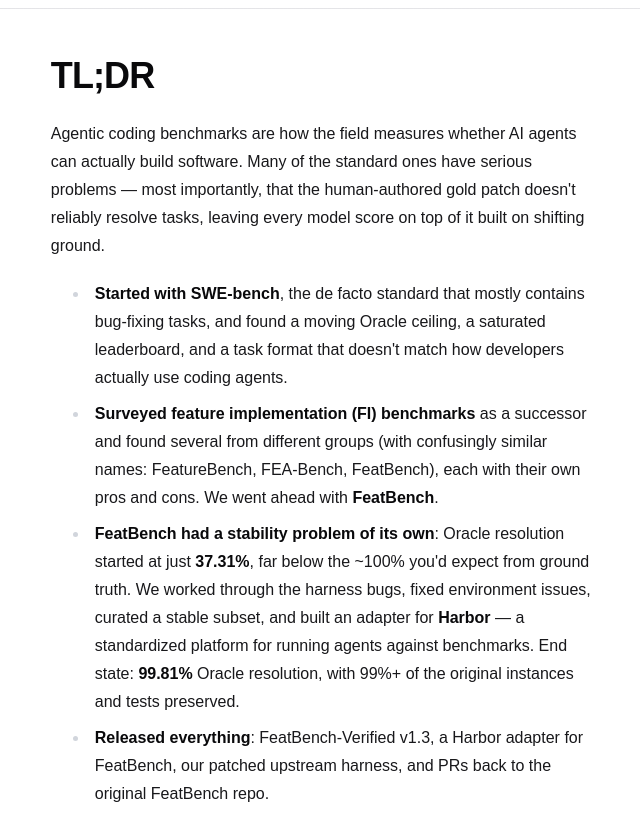
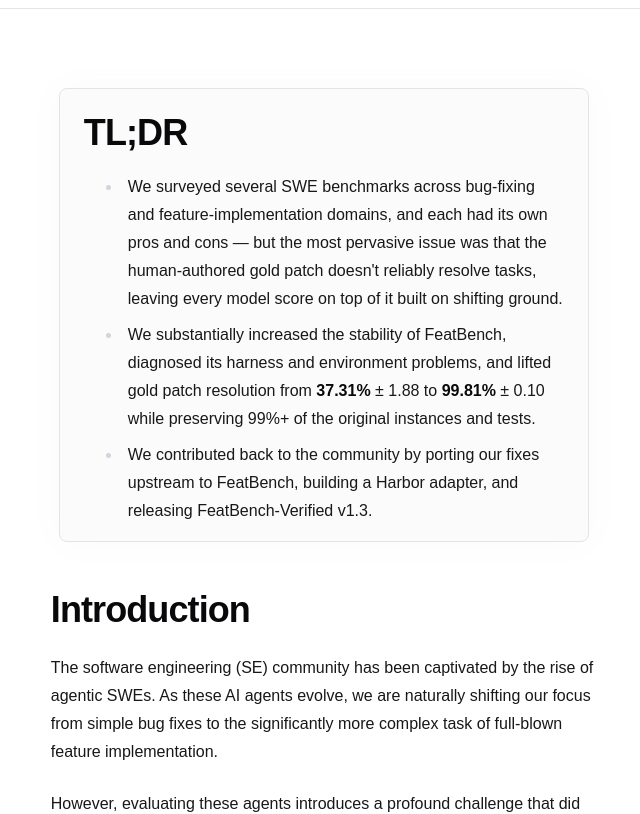
Before and after one commit to Centre-for-Software-Excellence/centre-for-software-excellence.github.io, a React (Vite) app: page /docs/blog/before-you-score-the-model-score-the-benchmark in a window 1280 px wide. Shown: the part 420-1234 px from the top of the page, without its empty margins (316-956 px from the left). Built offline with nearby package versions, Linux system fonts and the light colour scheme; a web font is replaced by a local one.

Commit message:
docs: update blog

```diff
--- a/src/docs/blog/before-you-score-the-model-score-the-benchmark.mdx
+++ b/src/docs/blog/before-you-score-the-model-score-the-benchmark.mdx
@@ -28,15 +28,17 @@
 ---
 
 import { Small } from '@/components/md';
+import { Divider } from '@/components/common/ui/divider';
+
+<div className="my-12 mx-2 rounded-lg border border-border bg-muted/40 px-6 py-2 shadow-[0_0_36px_-4px_oklch(from_var(--color-muted-foreground)_l_c_h_/_0.05)] dark:shadow-[0_0_36px_-4px_oklch(from_var(--color-active)_l_c_h_/_0.35)] [&>:first-child]:mt-2 [&>:last-child]:mb-2">
 
 # TL;DR
-Agentic coding benchmarks are how the field measures whether AI agents can actually build software. Many of the standard ones have serious problems — most importantly, that the human-authored gold patch doesn't reliably resolve tasks, leaving every model score on top of it built on shifting ground.
 
-- **Started with SWE-bench**, the de facto standard that mostly contains bug-fixing tasks, and found a moving Oracle ceiling, a saturated leaderboard, and a task format that doesn't match how developers actually use coding agents.
-- **Surveyed feature implementation (FI) benchmarks** as a successor and found several from different groups (with confusingly similar names: FeatureBench, FEA-Bench, FeatBench), each with their own pros and cons. We went ahead with **FeatBench**.
-- **FeatBench had a stability problem of its own**: Oracle resolution started at just **37.31%**, far below the ~100% you'd expect from ground truth. We worked through the harness bugs, fixed environment issues, curated a stable subset, and built an adapter for **Harbor** — a standardized platform for running agents against benchmarks. End state: **99.81%** Oracle resolution, with 99%+ of the original instances and tests preserved.
-- **Released everything**: FeatBench-Verified v1.3, a Harbor adapter for FeatBench, our patched upstream harness, and PRs back to the original FeatBench repo.
-- **Looking ahead**: if benchmark creators do one thing differently, it should be validating every benchmark with an Oracle (gold patch) and a no-op (no operation) agent first — confirming the ceiling lands near 100% and the floor is 0% before scoring any real model. And more broadly, infrastructure noise needs to be treated as a first-class problem, not something downstream evaluators are left to work around.
+- We surveyed several SWE benchmarks across bug-fixing and feature-implementation domains, and each had its own pros and cons — but the most pervasive issue was that the human-authored gold patch doesn't reliably resolve tasks, leaving every model score on top of it built on shifting ground.
+- We substantially increased the stability of FeatBench, diagnosed its harness and environment problems, and lifted gold patch resolution from **37.31%** ± 1.88 to **99.81%** ± 0.10 while preserving 99%+ of the original instances and tests.
+- We contributed back to the community by porting our fixes upstream to FeatBench, building a Harbor adapter, and releasing FeatBench-Verified v1.3.
+
+</div>
 
 # Introduction
 
@@ -254,7 +256,7 @@
 | **v1.1-Verified** _(112 tasks)_      | Partially Patched Harness (v1.1)    |    8     |       98.66%        |    1.17%    |     0.41%     |
 | **v1.2-Verified** _(131 tasks)_      | Partially Patched Harness (v1.1)    |    4     |       84.54%        |    8.30%    |     4.15%     |
 | **Original FeatBench** _(156 tasks)_ | Harbor Framework                    |    10    |       95.19%        |    0.92%    |     0.29%     |
-| **v1.3-Verified** _(155 tasks)_      | Harbor Framework                    |    10    |       99.81%        |    0.31%    |     0.10%     |
+| **v1.3-Verified** _(155 tasks)_      | Harbor Framework                    |    10    |     **99.81%**      |  **0.31%**  |   **0.10%**   |
 | **Original FeatBench** _(156 tasks)_ | Patched Harness v1.2 _(No Retry)_   |    6     |       87.71%        |    5.25%    |     2.14%     |
 | **Original FeatBench** _(156 tasks)_ | Patched Harness v1.2 _(With Retry)_ |    5     |       94.36%        |    2.81%    |     1.26%     |
 
@@ -286,9 +288,9 @@
 
 # Acknowledgements
 
-Many thanks to **Boyuan Chen**, **Gustavo Oliva**, **Ahmed E. Hassan**, and others on our team for their help on this work and for thoughtful feedback on earlier drafts of this post.
+Many thanks to [Boyuan Chen](https://www.chenboyuan.com/), [Gustavo Oliva](https://gaoliva.com/), and [Ahmed E. Hassan](https://www.linkedin.com/in/ahmed-e-hassan/) for their help and thoughtful feedback on earlier drafts of this post, and to [Arthur Leung](https://github.com/arcyleung), [Yihao Chen](https://github.com/Superskyyy), [Akki Singh](https://github.com/holychicken99), [Shenyu Zheng](https://github.com/cizezsy), [Zifan Zhu](https://github.com/dogeggz), [Miles (Milad) Soltany](https://github.com/miladsoltany), [Sogol Masoumzadeh](https://sogolmasoumzadeh.github.io/), and the other members of our team who helped with this work.
 
-We're also grateful to the Harbor team for their work on the framework itself and for keeping the review cycle on our PRs short and substantive — particularly **Lin Shi** (Adapter Team Lead), who shepherded the FeatBench adapter through review, as well as **Crystal Zhou**, **Zixuan Zhu**, **Boxuan Li**, and **Alex Shaw** for their reviews on the related PRs.
+We're also grateful to the Harbor team for their work on the framework itself and for keeping the review cycle on our PRs short and substantive — particularly [Lin Shi](https://github.com/Slimshilin) (Adapter Team Lead), who shepherded the FeatBench adapter through review, as well as [Crystal Zhou](https://github.com/crystalxyz), [Zixuan Zhu](https://github.com/Ternura143), [Boxuan Li](https://github.com/li-boxuan), and [Alex Shaw](https://github.com/alexgshaw) for their reviews on the related PRs.
 
 # References
 
```
